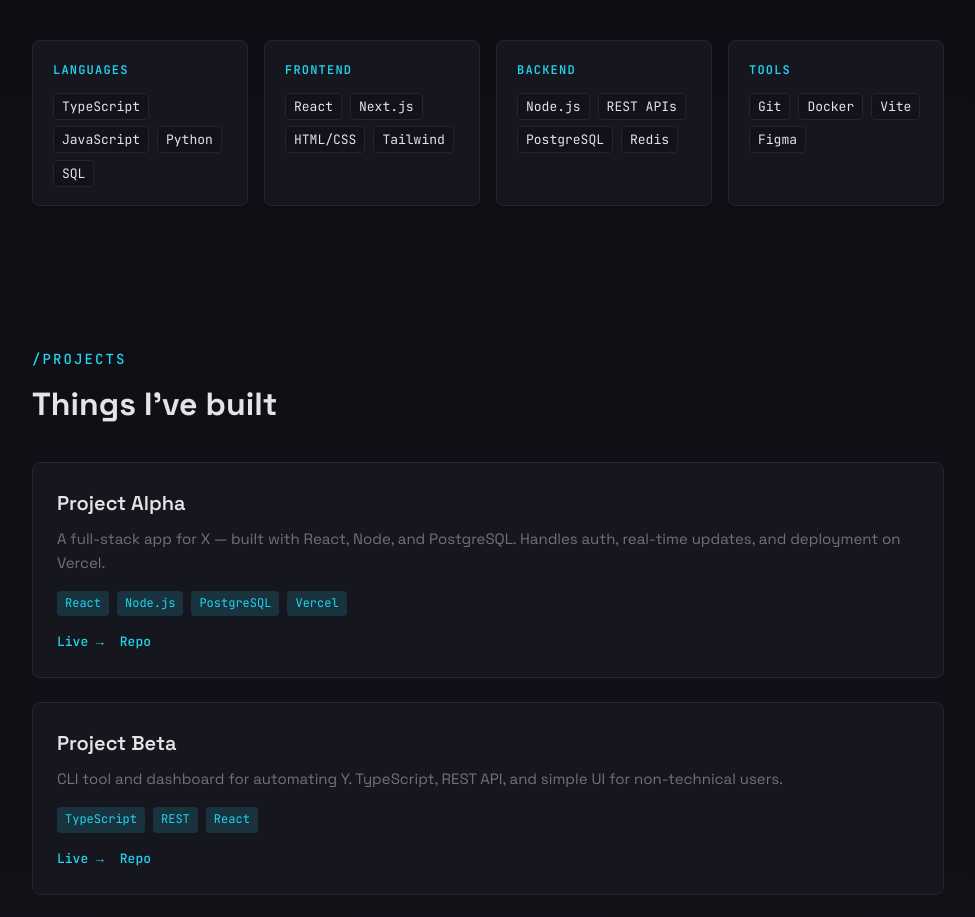
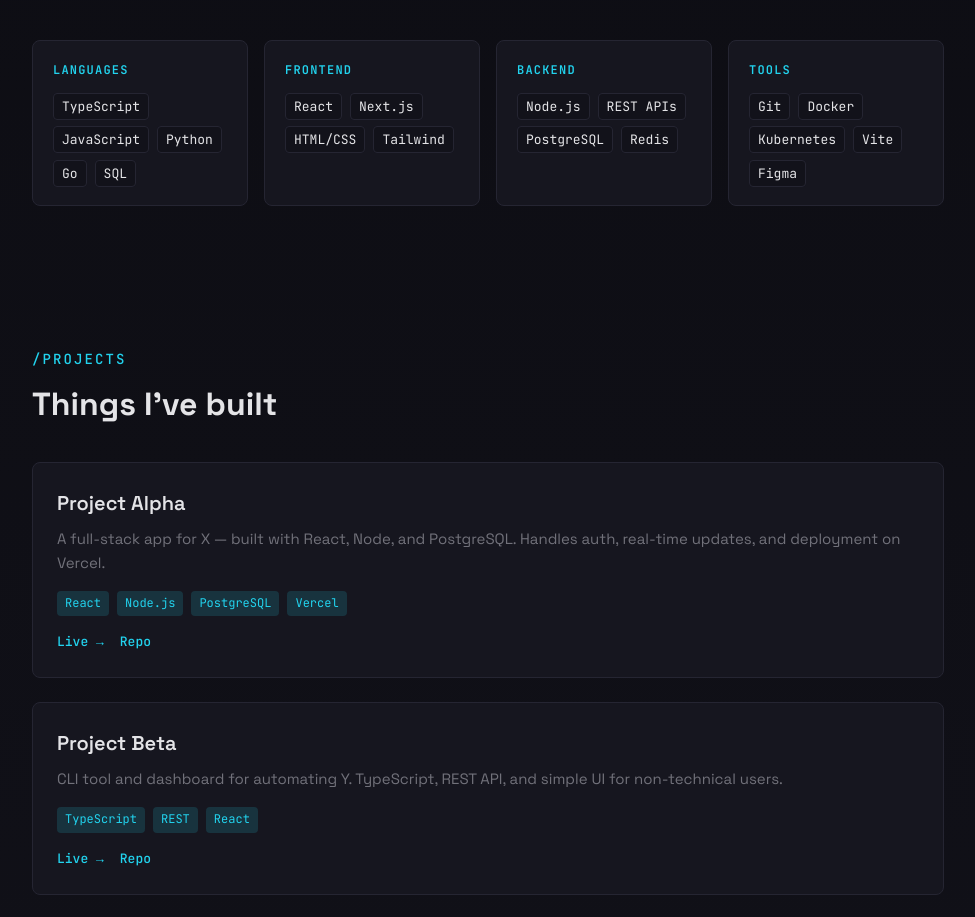
Before and after one commit to aman-git-r/amanrwt, a React (Vite) app: page / in a window 1280 px wide. Shown: the part 1460-2377 px from the top of the page, without its empty margins (152-1127 px from the left). Built offline with nearby package versions, Linux system fonts and the light colour scheme.

Commit message:
refactor: update skills section

```diff
--- a/src/components/Skills.tsx
+++ b/src/components/Skills.tsx
@@ -1,10 +1,10 @@
 import "./Skills.css";
 
 const SKILLS = [
-  { category: "Languages", items: ["TypeScript", "JavaScript", "Python", "SQL"] },
+  { category: "Languages", items: ["TypeScript", "JavaScript", "Python", "Go", "SQL"] },
   { category: "Frontend", items: ["React", "Next.js", "HTML/CSS", "Tailwind"] },
   { category: "Backend", items: ["Node.js", "REST APIs", "PostgreSQL", "Redis"] },
-  { category: "Tools", items: ["Git", "Docker", "Vite", "Figma"] },
+  { category: "Tools", items: ["Git", "Docker", "Kubernetes", "Vite", "Figma"] },
 ];
 
 export function Skills() {
```
